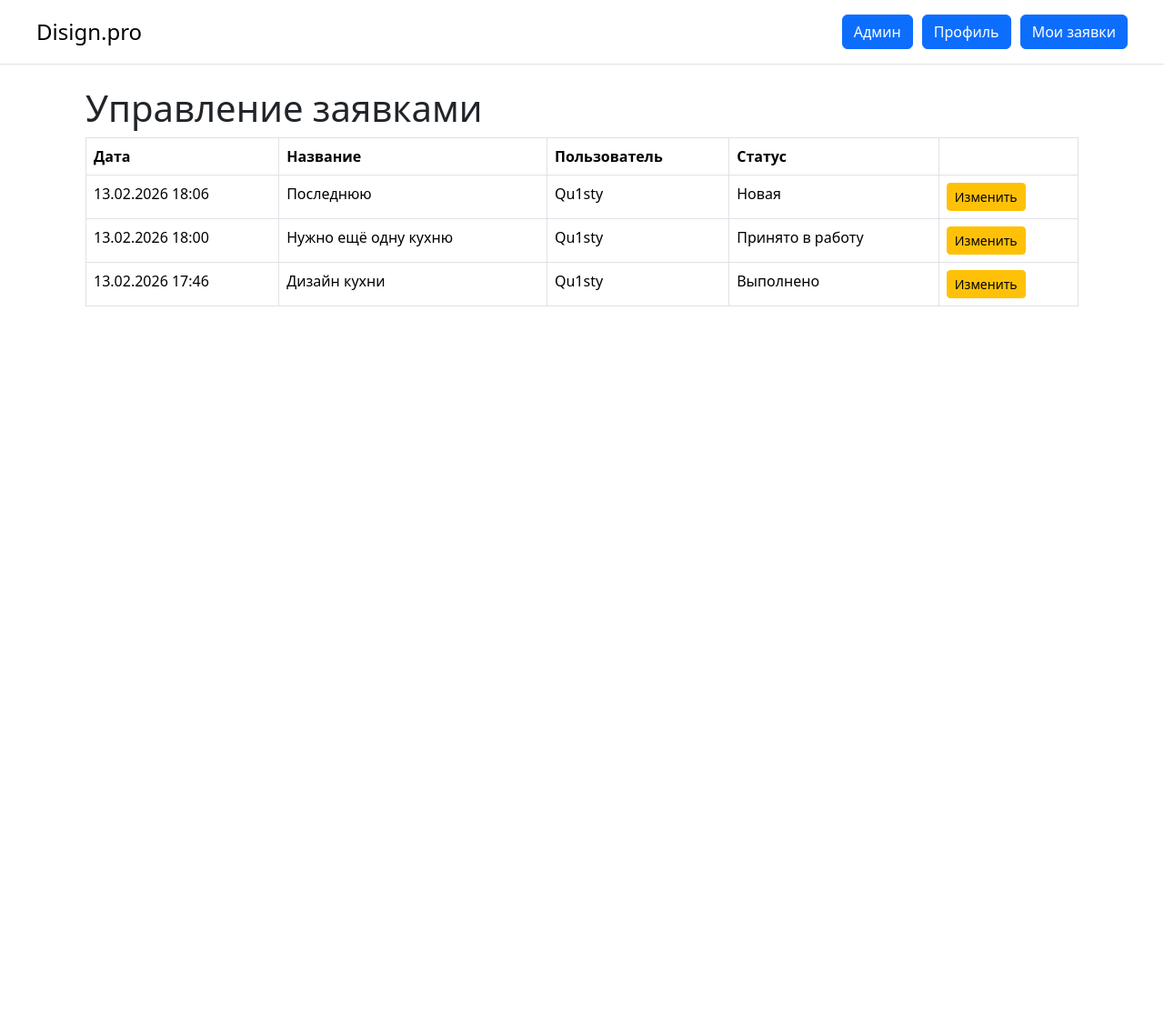
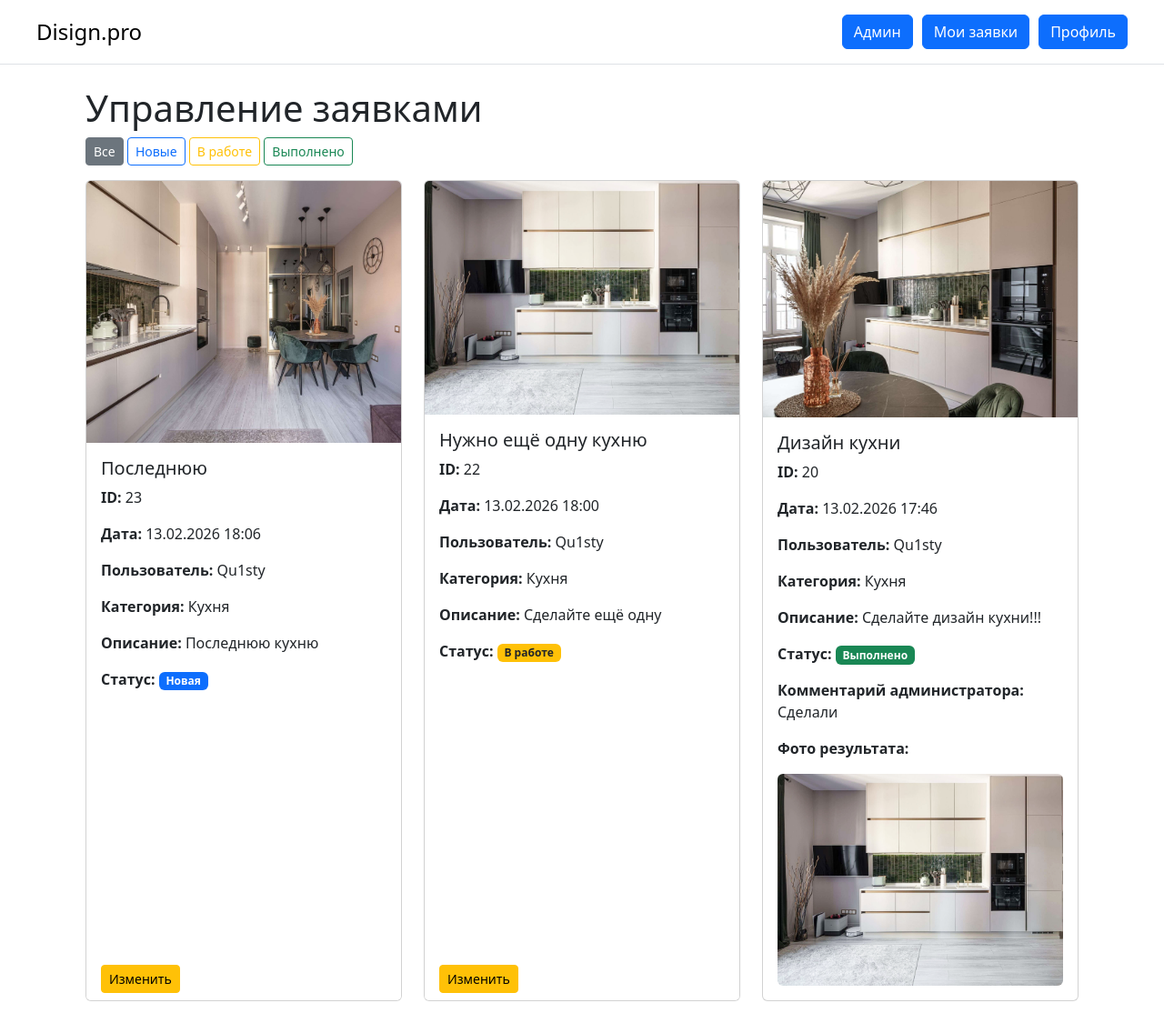
Before and after one commit to Qu1styy/Design_ap, a Django app: page /admin-panel/status/ in a window 1280 px wide. Shown: the whole page at 91% size. Before the commit the page ends 337 px from the top, so only its background shows below. Run offline with Django 5.2, Linux system fonts and the light colour scheme; a user stored in the database is signed in; data comes from the database, SQL or seed files in the repository; both versions use the stored data as it was after the commit.

Commit message:
точно ластовое

```diff
--- a/main/templates/main/base.html
+++ b/main/templates/main/base.html
@@ -27,13 +27,13 @@
                 </a>
             </li>
             <li class="nav-item">
-                <a href="{% url 'profile' %}" class="btn btn-primary" aria-current="page">
-                    Профиль
+                <a href="{% url 'my_requests' %}" class="btn btn-primary" aria-current="page">
+                    Мои заявки
                 </a>
             </li>
             <li class="nav-item">
-                <a href="{% url 'my_requests' %}" class="btn btn-primary" aria-current="page">
-                    Мои заявки
+                <a href="{% url 'profile' %}" class="btn btn-primary" aria-current="page">
+                    Профиль
                 </a>
             </li>
         </ul>
--- a/main/templates/main/filter_status.html
+++ b/main/templates/main/filter_status.html
@@ -4,38 +4,62 @@
 <div class="container mt-4">
   <h1>Управление заявками</h1>
 
-  <table class="table table-bordered">
-    <thead>
-      <tr>
-        <th>Дата</th>
-        <th>Название</th>
-        <th>Пользователь</th>
-        <th>Статус</th>
-        <th></th>
-      </tr>
-    </thead>
-    <tbody>
+  <div class="mb-3">
+    <a href="{% url 'filter_status' %}" class="btn btn-outline-secondary btn-sm{% if not status_filter %} active{% endif %}">Все</a>
+    <a href="{% url 'filter_status' %}?status=new" class="btn btn-outline-primary btn-sm{% if status_filter == 'new' %} active{% endif %}">Новые</a>
+    <a href="{% url 'filter_status' %}?status=in_progress" class="btn btn-outline-warning btn-sm{% if status_filter == 'in_progress' %} active{% endif %}">В работе</a>
+    <a href="{% url 'filter_status' %}?status=done" class="btn btn-outline-success btn-sm{% if status_filter == 'done' %} active{% endif %}">Выполнено</a>
+  </div>
+
+  {% if requests %}
+    <div class="row">
       {% for req in requests %}
-        <tr>
-          <td>{{ req.created_at|date:"d.m.Y H:i" }}</td>
-          <td>{{ req.title }}</td>
-          <td>{{ req.user.username }}</td>
-          <td>{{ req.get_status_display }}</td>
-          <td>
+        <div class="col-md-6 col-lg-4 mb-4">
+          <div class="card h-100">
+            {% if req.photo %}
+              <img src="{{ req.photo.url }}" class="card-img-top" alt="{{ req.title }}">
+            {% endif %}
+            <div class="card-body">
+              <h5 class="card-title">{{ req.title }}</h5>
+              <p><b>ID:</b> {{ req.id }}</p>
+              <p><b>Дата:</b> {{ req.created_at|date:"d.m.Y H:i" }}</p>
+              <p><b>Пользователь:</b> {{ req.user.username }}</p>
+              <p><b>Категория:</b> {{ req.category.name }}</p>
+              <p><b>Описание:</b> {{ req.description }}</p>
+              <p>
+                <b>Статус:</b>
+                {% if req.status == 'new' %}
+                  <span class="badge bg-primary">Новая</span>
+                {% elif req.status == 'in_progress' %}
+                  <span class="badge bg-warning text-dark">В работе</span>
+                {% else %}
+                  <span class="badge bg-success">Выполнено</span>
+                {% endif %}
+              </p>
+              {% if req.admin_comment %}
+                <p><b>Комментарий администратора:</b> {{ req.admin_comment }}</p>
+              {% endif %}
+              {% if req.result_image %}
+                <p><b>Фото результата:</b></p>
+                <img src="{{ req.result_image.url }}" class="img-fluid rounded" alt="{{ req.title }}">
+              {% endif %}
+            </div>
+            {% if req.status != 'done' %}
+              <div class="card-footer bg-white border-0">
                 <a
                   href="{% url 'update_status' req.id %}"
                   class="btn btn-warning btn-sm"
                 >
                   Изменить
                 </a>
-          </td>
-        </tr>
-      {% empty %}
-        <tr>
-          <td colspan="5">Заявок нет</td>
-        </tr>
+              </div>
+            {% endif %}
+          </div>
+        </div>
       {% endfor %}
-    </tbody>
-  </table>
+    </div>
+  {% else %}
+    <p>Заявок нет</p>
+  {% endif %}
 </div>
 {% endblock %}
--- a/main/views.py
+++ b/main/views.py
@@ -169,10 +169,16 @@ def is_admin(user):
 @login_required
 @user_passes_test(is_admin)
 def filter_status(request):
+    status_filter = request.GET.get('status')
+
     requests = DesignRequest.objects.all().order_by('-created_at')
 
+    if status_filter:
+        requests = requests.filter(status=status_filter)
+
     return render(request, 'main/filter_status.html', {
-        'requests': requests
+        'requests': requests,
+        'status_filter': status_filter
     })
 
 
@@ -180,6 +186,18 @@ def filter_status(request):
 @user_passes_test(is_admin)
 def update_status(request, request_id):
     design_request = get_object_or_404(DesignRequest, id=request_id)
+    if design_request.status == DesignRequest.Status.DONE:
+        if request.method == 'POST':
+            messages.error(request, "Нельзя редактировать выполненную заявку.")
+            return redirect('filter_status')
+        form = AdminStatusForm(instance=design_request)
+        for field in form.fields.values():
+            field.disabled = True
+        return render(request, 'main/update_status.html', {
+            'form': form,
+            'request_obj': design_request,
+            'is_done': True
+        })
 
     if request.method == 'POST':
         form = AdminStatusForm(
@@ -195,5 +213,6 @@ def update_status(request, request_id):
 
     return render(request, 'main/update_status.html', {
         'form': form,
-        'request_obj': design_request
+        'request_obj': design_request,
+        'is_done': False
     })
```
Also changed, not shown: main/templates/main/my_requests.html (+14 -10 lines), main/templates/main/update_status.html (+8 -7 lines), db.sqlite3, media/design_requests/photos/IMG_20250206_153042_422_oberyu7.jpg (added), media/design_requests/photos/fa.jpg (added), media/design_requests/photos/fafaa.jpg (added), media/design_requests/photos/fafaa_Ei3Lhzk.jpg (added), media/design_requests/photos/ватафа.jpg (added), media/design_requests/results/IMG_20240916_033628_025.jpg (added), media/design_requests/results/IMG_20240916_033628_025_ymOFW2D.jpg (added), media/design_requests/results/IMG_20250216_222551_391.jpg (added), media/design_requests/results/fafaa.jpg (added). Lines whose indentation alone changed are shown as unchanged.
